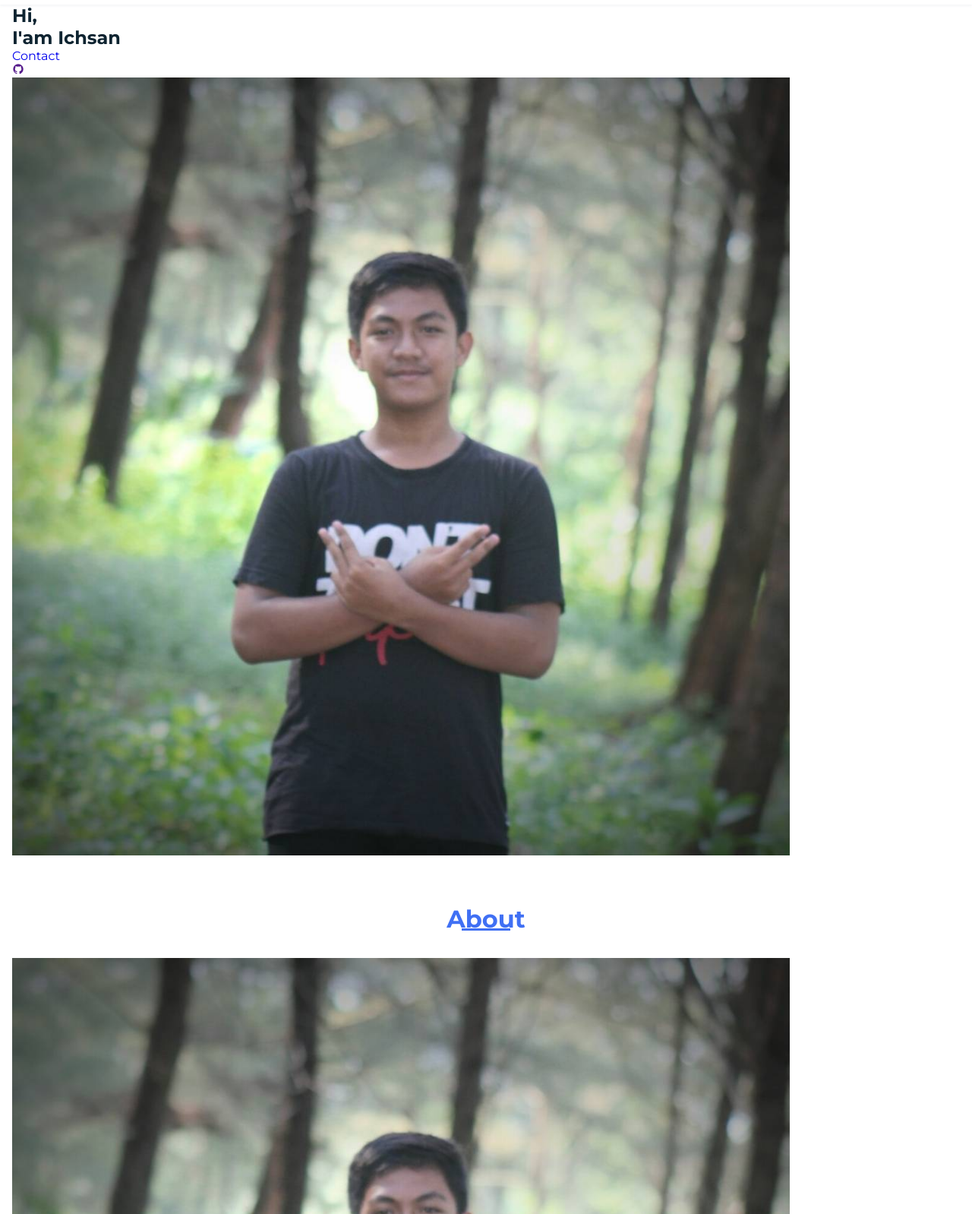
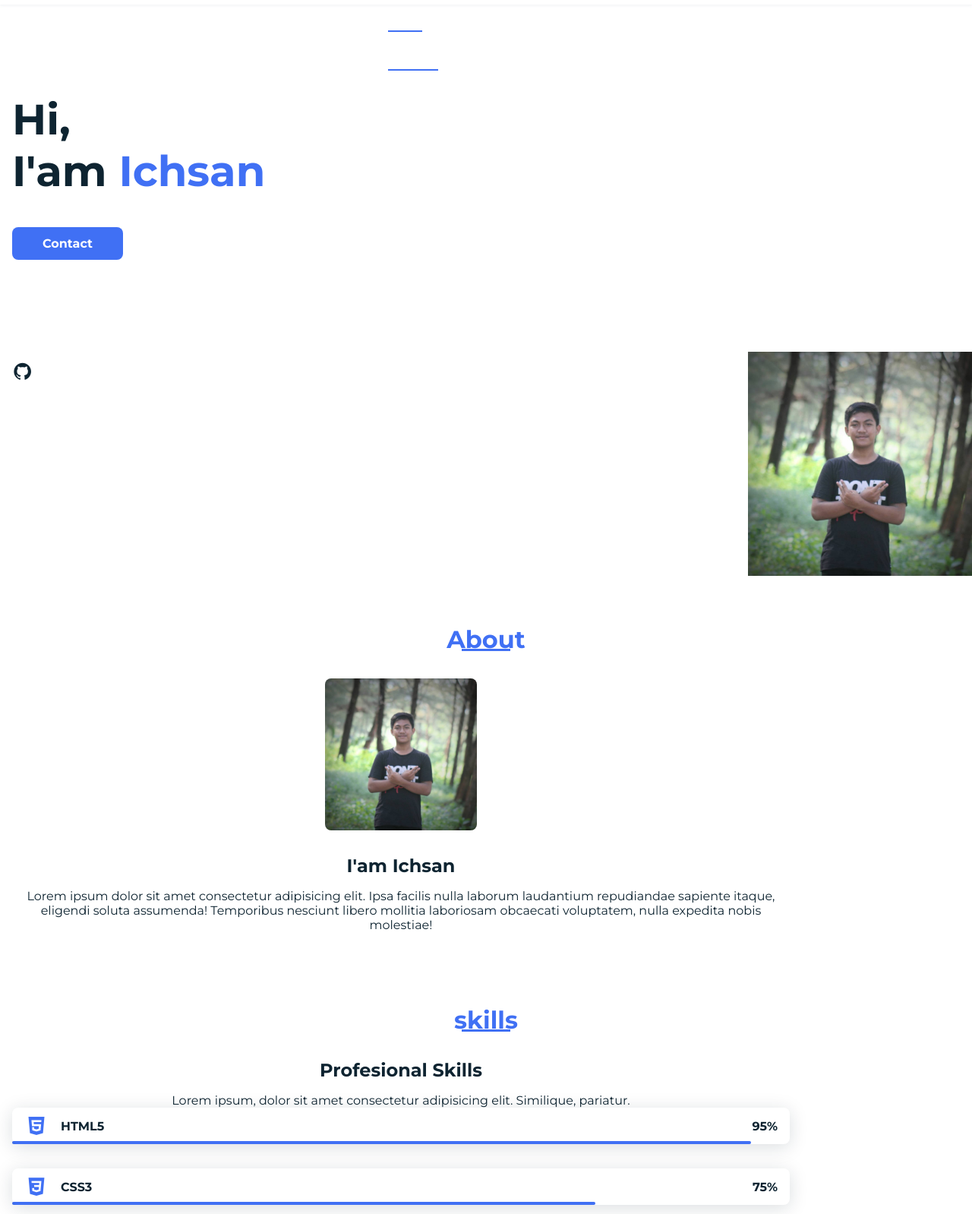
Before and after one commit to MuhammadIchsan21/Portofolio, a plain HTML site: page index.html in a window 1280 px wide. Shown: the part 42-1640 px from the top of the page at 76% size. Drawn offline with nearby package versions, Linux system fonts and the light colour scheme; a script that the page names is missing.

Commit message:
mempercantik dengan css

```diff
--- a/assets/css/styles.css
+++ b/assets/css/styles.css
@@ -167,3 +167,148 @@ img {
   font-size: 1.5rem;
   cursor: pointer;
 }
+
+/* Active Menu*/
+.active::after {
+  position: absolute;
+  content: "";
+  width: 100%;
+  height: 0.18rem;
+  left: 0;
+  top: 2rem;
+  background-color: var(--first-color);
+}
+
+/* ==== Show Menu === */
+.show {
+  right: 0;
+}
+
+/* === HOME === */
+.home {
+  height: calc(100vh - 3rem);
+  row-gap: 1rem;
+}
+.home__data {
+  align-self: center;
+}
+.home__title {
+  font-size: var(--big-font-size);
+  margin-bottom: var(--mb-5);
+}
+.home__title-color {
+  color: var(--first-color);
+}
+.home__social {
+  display: flex;
+  flex-direction: column;
+}
+.home__social-icon {
+  width: max-content;
+  margin-bottom: var(--mb-2);
+  font-size: 1.7rem;
+  color: var(--second-color);
+}
+.home__social-icon:hover {
+  color: var(--first-color);
+}
+.home__img {
+  position: absolute;
+  right: 0;
+  bottom: 0;
+  width: 295px;
+}
+
+/*=== BUTTON ===*/
+.button {
+  display: inline-block;
+  background-color: var(--first-color);
+  color: #fff;
+  padding: 0.75rem 2.5rem;
+  font-weight: var(--font-semi);
+  border-radius: 0.5rem;
+}
+.button:hover {
+  box-shadow: 0 10px 36px rgba(0, 0, 0, 0.15);
+}
+
+/*==== ABOUT ===*/
+.about__container {
+  row-gap: 2rem;
+  text-align: center;
+}
+.about__subtitle {
+  margin-bottom: var(--mb-2);
+}
+.about__img {
+  justify-self: center;
+}
+.about__img img {
+  width: 200px;
+  border-radius: 0.5rem;
+}
+
+/*=== SKILLS ===*/
+.skills__container {
+  row-gap: 2rem;
+  text-align: center;
+}
+.skills__subtitle {
+  margin-bottom: var(--mb-2);
+}
+.skills_text {
+  margin-bottom: var(--mb-4);
+}
+.skills__data {
+  display: flex;
+  justify-content: space-between;
+  align-items: center;
+  position: relative;
+  font-weight: var(--font-semi);
+  padding: 0.5rem 1rem;
+  margin-bottom: var(--mb-4);
+  border-radius: 0.5rem;
+  box-shadow: 0 4px 25px rgba(14, 36, 49, 0.15);
+}
+.skills__icon {
+  font-size: 2rem;
+  margin-right: var(--mb-2);
+  color: var(--first-color);
+}
+.skills__names {
+  display: flex;
+  align-items: center;
+}
+.skills__bar {
+  position: absolute;
+  left: 0;
+  bottom: 0;
+  background-color: var(--first-color);
+  height: 0.25rem;
+  border-radius: 0.5rem;
+  z-index: var(--z-back);
+}
+.skills__html {
+  width: 95%;
+}
+.skills__css {
+  width: 75%;
+}
+.skills__js {
+  width: 50%;
+}
+.skills__ux {
+  width: 75%;
+}
+.skills__img {
+  border-radius: 0.5rem;
+}
+/** === WORK === **/
+.work__container {
+  row-gap: 2rem;
+}
+.work__img {
+  box-shadow: 0 4px 25px rgba(14, 36, 49, 0.15);
+  border-radius: 0.5rem;
+  overflow: hidden;
+}
--- a/assets/js/main.js
+++ /dev/null
@@ -1,7 +0,0 @@
-function sayHi() {
-  console.log(name);
-  console.log(age);
-  var name = "Ichsan";
-  let age = 20;
-}
-sayHi();
--- a/index.html
+++ b/index.html
@@ -62,7 +62,7 @@
           </a>
         </div>
 
-        <div class="div__img">
+        <div class="home__img">
           <img src="assets/img/Foto Profil.jpg" alt="" />
         </div>
       </section>
```
